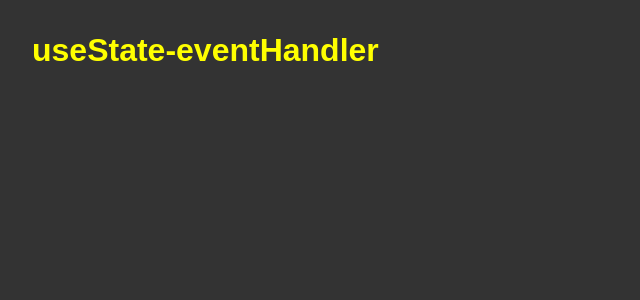
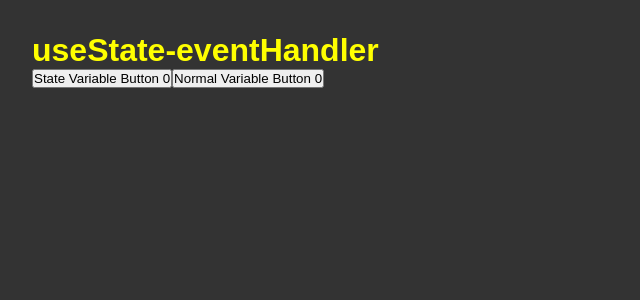
Before and after one commit to Scientific-Research/mk004-usestate-eventhandlers-react-vite-typescript, a React (Vite) app: page / in a window 1280 px wide. Shown: the top 300 px of the page, without its empty margins (0-640 px from the left). Built offline with nearby package versions, Linux system fonts and the light colour scheme.

Commit message:
converting a normal variable to a state varibale

```diff
--- a/src/App.tsx
+++ b/src/App.tsx
@@ -1,7 +1,33 @@
+import { useState } from 'react';
+
+// let score = 0; Normal variable => we will change it from a normal variable to a state variable below!
+
 function App() {
+  const [count, setCount] = useState(0); // State variable
+  const [score, setScore] = useState(0); // change the Normal variable to a state variable!
+
+  const handleStateVariable = () => {
+    setCount(count + 1);
+  };
+
+  const handleNormalVariable = () => {
+    // console.log(score);
+    // score = score + 1;
+    // score++;
+    // score += 1;
+    setScore(score + 1);
+  };
+
   return (
     <div className="App">
       <h1>useState-eventHandler</h1>
+      <button onClick={handleStateVariable}>
+        State Variable Button {count}
+      </button>
+
+      <button onClick={handleNormalVariable}>
+        Normal Variable Button {score}
+      </button>
     </div>
   );
 }
```
